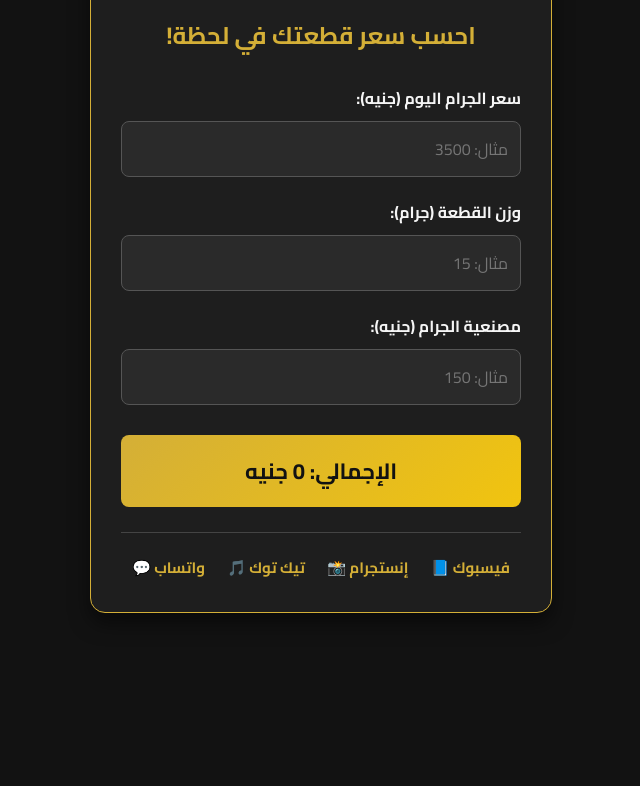
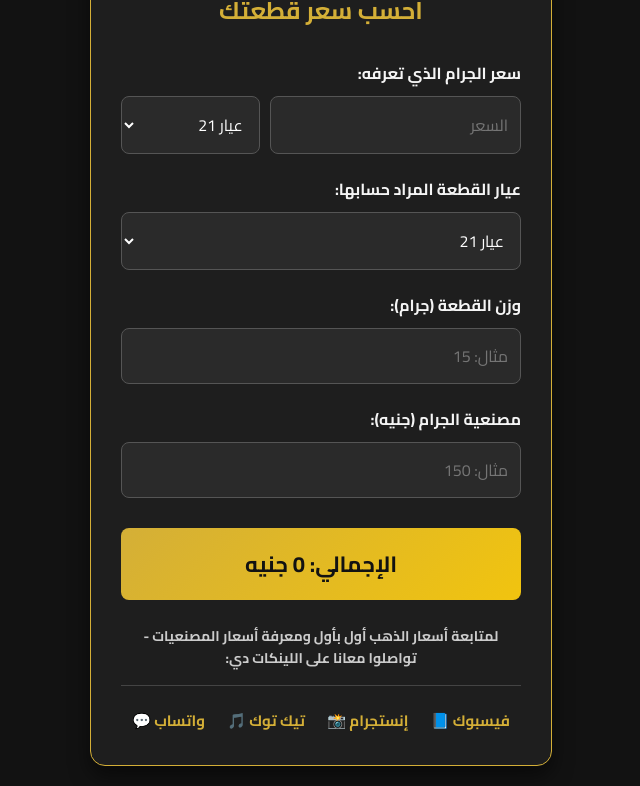
Before and after one commit to alquds-jewelry/gold-calculator, a plain HTML site: page index.html in a window 1280 px wide. Shown: the part 182-968 px from the top of the page, without its empty margins (319-959 px from the left). Before the commit the page ends 840 px from the top, so only its background shows below. Drawn offline with Linux system fonts and the light colour scheme.

Commit message:
Update index.html

```diff
--- a/index.html
+++ b/index.html
@@ -2,16 +2,14 @@
 <html dir="rtl" lang="ar">
 <head>
     <meta charset="UTF-8">
-    <!-- السطر ده مهم عشان الحاسبة تظهر بحجمها الطبيعي على شاشات الموبايل -->
     <meta name="viewport" content="width=device-width, initial-scale=1.0">
     <title>حاسبة أسعار الذهب | مجوهرات القدس</title>
-    <!-- استدعاء خط احترافي من جوجل -->
     <link href="https://fonts.googleapis.com/css2?family=Cairo:wght@400;700&display=swap" rel="stylesheet">
     <style>
         body {
             font-family: 'Cairo', sans-serif;
-            background-color: #121212; /* لون خلفية داكن فخم */
-            color: #d4af37; /* لون ذهبي للنصوص */
+            background-color: #121212;
+            color: #d4af37;
             padding: 20px;
             display: flex;
             justify-content: center;
@@ -26,22 +24,16 @@
             box-shadow: 0 10px 20px rgba(0,0,0,0.5);
             max-width: 400px;
             width: 100%;
-            border: 1px solid #d4af37; /* إطار ذهبي خفيف */
+            border: 1px solid #d4af37;
         }
-        .logo-container {
-            text-align: center;
-            margin-bottom: 20px;
-        }
-        .logo-container img {
-            max-width: 120px; /* حجم اللوجو */
-            border-radius: 10px;
-        }
+        .logo-container { text-align: center; margin-bottom: 20px; }
+        .logo-container img { max-width: 120px; border-radius: 10px; }
         h2 { text-align: center; margin-bottom: 25px; font-weight: 700; }
         label { font-weight: bold; display: block; margin-bottom: 8px; color: #f5f5f5;}
-        input {
+
+        input, select {
             width: 100%;
             padding: 12px;
-            margin-bottom: 20px;
             box-sizing: border-box;
             border: 1px solid #555;
             background-color: #2a2a2a;
@@ -49,18 +41,29 @@
             border-radius: 8px;
             font-size: 16px;
             font-family: 'Cairo', sans-serif;
+            margin-bottom: 20px;
         }
-        input:focus { outline: none; border-color: #d4af37; box-shadow: 0 0 8px rgba(212, 175, 55, 0.4); }
+        input:focus, select:focus { outline: none; border-color: #d4af37; box-shadow: 0 0 8px rgba(212, 175, 55, 0.4); }
+
+        /* تنسيق خانة السعر والعيار جنب بعض */
+        .input-group { display: flex; gap: 10px; margin-bottom: 20px; }
+        .input-group input, .input-group select { margin-bottom: 0; }
+        .input-group input { flex: 2; }
+        .input-group select { flex: 1; }
+
         .result {
             font-size: 22px;
             font-weight: 700;
             color: #121212;
             text-align: center;
             padding: 15px;
-            background: linear-gradient(135deg, #d4af37, #f1c40f); /* تدرج لوني ذهبي */
+            background: linear-gradient(135deg, #d4af37, #f1c40f);
             border-radius: 8px;
             margin-top: 10px;
         }
+
+        .note { font-size: 14px; color: #cccccc; text-align: center; margin-top: 25px; margin-bottom: -10px; line-height: 1.6; font-weight: bold; }
+
         .social-links { margin-top: 25px; display: flex; justify-content: space-around; border-top: 1px solid #444; padding-top: 20px; }
         .social-links a { color: #d4af37; text-decoration: none; font-size: 15px; font-weight: bold; transition: 0.3s; }
         .social-links a:hover { color: #fff; }
@@ -69,13 +72,26 @@
 <body>
     <div class="calculator-container">
         <div class="logo-container">
-            <!-- مسار اللوجو -->
             <img src="logo.png" alt="مجوهرات القدس">
         </div>
-        <h2>احسب سعر قطعتك في لحظة!</h2>
+        <h2>احسب سعر قطعتك</h2>
 
-        <label>سعر الجرام اليوم (جنيه):</label>
-        <input type="number" id="gramPrice" placeholder="مثال: 3500" oninput="calculate()">
+        <label>سعر الجرام الذي تعرفه:</label>
+        <div class="input-group">
+            <input type="number" id="enteredPrice" placeholder="السعر" oninput="calculate()">
+            <select id="enteredKarat" onchange="calculate()">
+                <option value="21">عيار 21</option>
+                <option value="24">عيار 24</option>
+                <option value="18">عيار 18</option>
+            </select>
+        </div>
+
+        <label>عيار القطعة المراد حسابها:</label>
+        <select id="targetKarat" onchange="calculate()">
+            <option value="18">عيار 18</option>
+            <option value="21" selected>عيار 21</option>
+            <option value="24">عيار 24</option>
+        </select>
 
         <label>وزن القطعة (جرام):</label>
         <input type="number" id="weight" placeholder="مثال: 15" oninput="calculate()">
@@ -84,23 +100,36 @@
         <input type="number" id="makingCharge" placeholder="مثال: 150" oninput="calculate()">
 
         <div class="result">الإجمالي: <span id="total">0</span> جنيه</div>
+
+        <div class="note">
+            لمتابعة أسعار الذهب أول بأول ومعرفة أسعار المصنعيات - تواصلوا معانا على اللينكات دي:
+        </div>
+
         <div class="social-links">
             <a href="https://www.facebook.com/Elquds.Jewellery" target="_blank">فيسبوك 📘</a>
             <a href="https://www.instagram.com/alquds_jewellery/" target="_blank">إنستجرام 📸</a>
             <a href="https://www.tiktok.com/@alquds.jewellery?lang=en" target="_blank">تيك توك 🎵</a>
-    <a href="https://wa.me/message/I2TDRNXENKNTJ1" target="_blank">واتساب 💬</a>
+            <a href="https://api.whatsapp.com/message/I2TDRNXENKNTJ1?autoload=1&app_absent=0">واتساب 💬</a>
         </div>
     </div>
 
     <script>
         function calculate() {
-            let price = parseFloat(document.getElementById('gramPrice').value) || 0;
+            let enteredPrice = parseFloat(document.getElementById('enteredPrice').value) || 0;
+            let enteredKarat = parseFloat(document.getElementById('enteredKarat').value);
+            let targetKarat = parseFloat(document.getElementById('targetKarat').value);
+
             let weight = parseFloat(document.getElementById('weight').value) || 0;
             let charge = parseFloat(document.getElementById('makingCharge').value) || 0;
 
-            let total = (price + charge) * weight;
+            // معادلة الصاغة: السعر المدخل ÷ العيار المدخل × عيار القطعة المطلوبة
+            let actualGramPrice = (enteredPrice / enteredKarat) * targetKarat;
 
-            document.getElementById('total').innerText = total.toLocaleString('ar-EG');
+            // حساب الإجمالي
+            let total = (actualGramPrice + charge) * weight;
+
+            // تحديث النتيجة
+            document.getElementById('total').innerText = Math.round(total).toLocaleString('ar-EG');
         }
     </script>
 </body>
```
Lines whose indentation alone changed are shown as unchanged.
